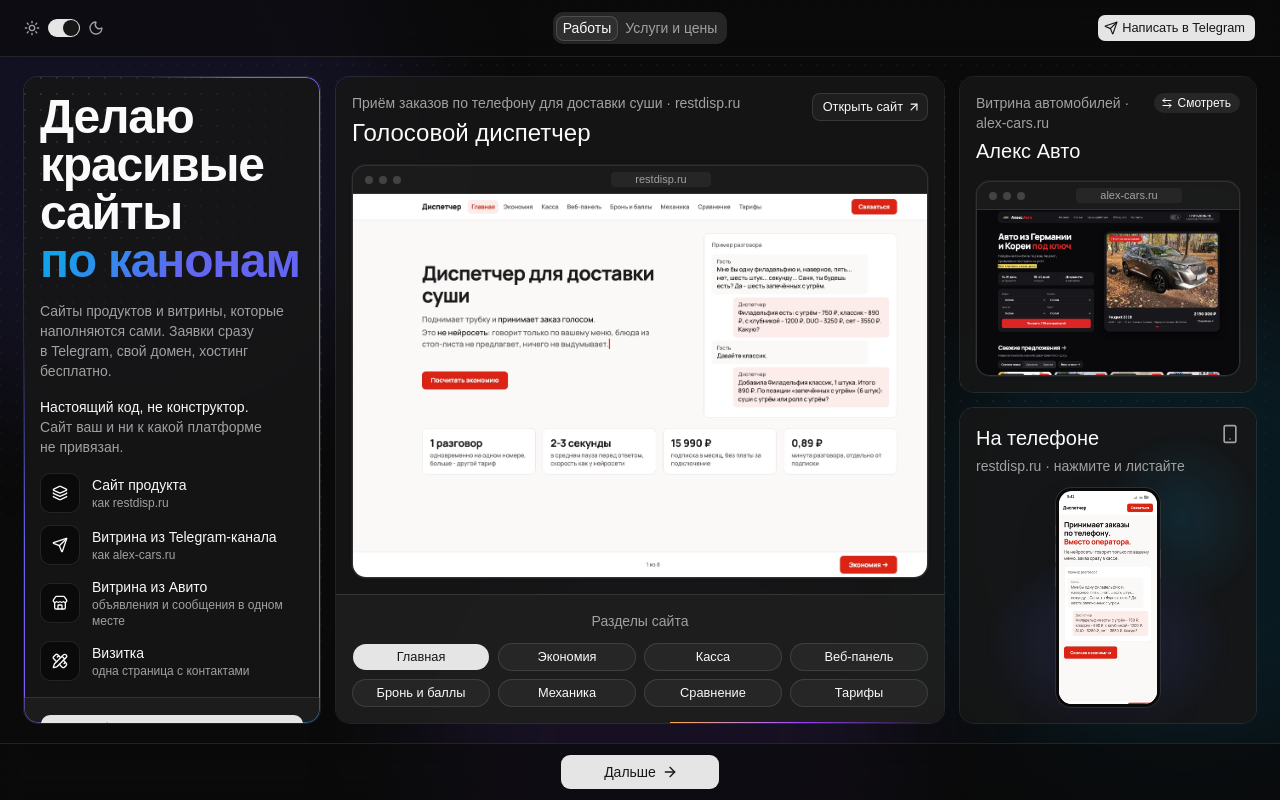
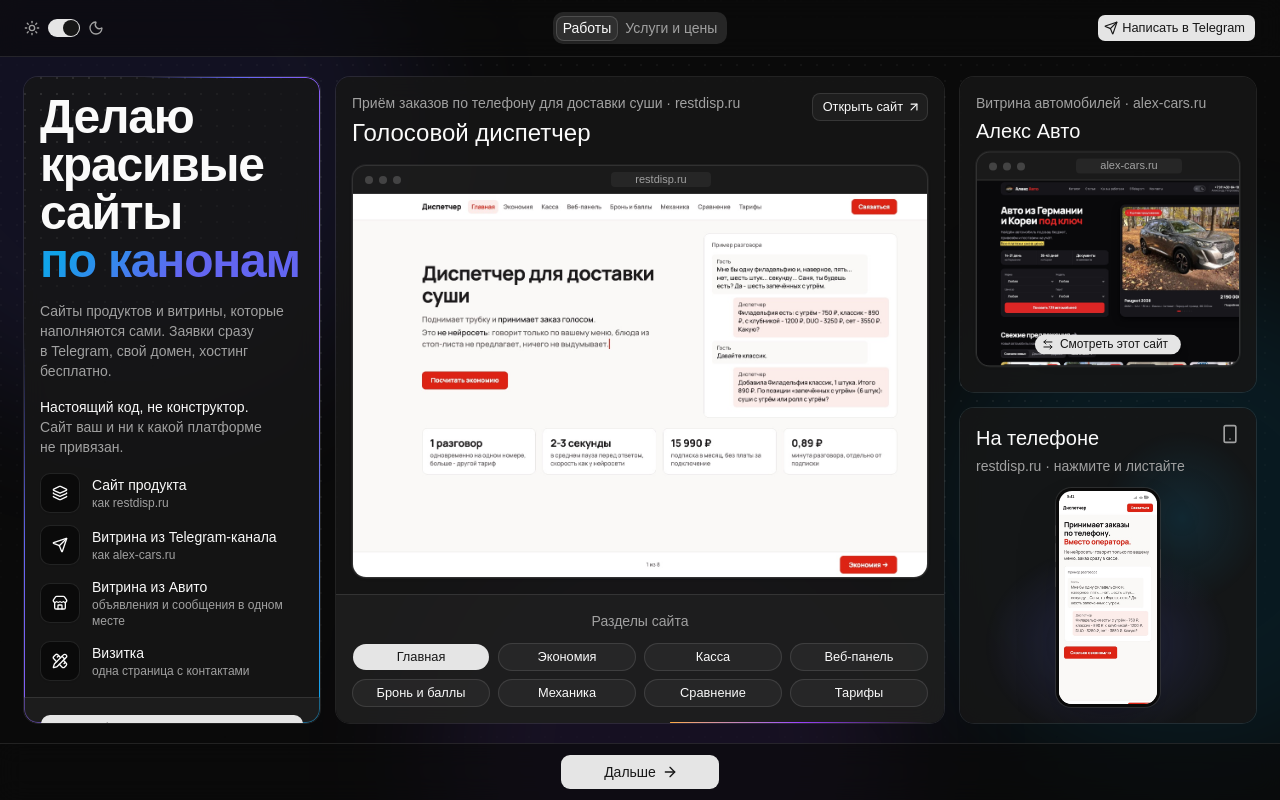
Before and after one commit to gozeff/imakeit, a React (Vite) app: page / in a window 1280 px wide. Built offline with nearby package versions, Linux system fonts and the light colour scheme.

Commit message:
Боковая карточка: короткая подпись, подсказка «Смотреть этот сайт», картинка подпрыгивает
Co-Authored-By: Claude Opus 5.5 <noreply@anthropic.com>

```diff
--- a/src/App.tsx
+++ b/src/App.tsx
@@ -46,10 +46,11 @@ type ProjectId = "disp" | "alex"
 
 const projects: Record<
   ProjectId,
-  { name: string; kind: string; url: string; href: string; desk: string; phone: string; bar: "light" | "dark"; links: [string, string, string][] }
+  { name: string; kind: string; short: string; url: string; href: string; desk: string; phone: string; bar: "light" | "dark"; links: [string, string, string][] }
 > = {
   disp: {
     name: "Голосовой диспетчер",
+    short: "Доставка суши",
     kind: "Приём заказов по телефону для доставки суши",
     url: "restdisp.ru",
     href: "https://restdisp.ru",
@@ -70,6 +71,7 @@ const projects: Record<
   alex: {
     name: "Алекс Авто",
     kind: "Витрина автомобилей",
+    short: "Витрина автомобилей",
     url: "alex-cars.ru",
     href: "https://alex-cars.ru",
     desk: "img/alex-desk.jpg",
@@ -272,18 +274,18 @@ function SideTile({ id, onPick }: { id: ProjectId; onPick: () => void }) {
     >
       <CardHeader>
         <CardDescription>
-          {p.kind} · {p.url}
+          {p.short} · {p.url}
         </CardDescription>
         <CardTitle className="text-xl">{p.name}</CardTitle>
-        <CardAction>
-          <Badge variant="secondary" className="gap-1 rounded-full">
-            <ArrowLeftRightIcon data-icon="inline-start" />
-            Смотреть
-          </Badge>
-        </CardAction>
       </CardHeader>
       <CardContent className="flex flex-1 flex-col">
-        <Shot url={p.url} src={p.desk} />
+        <div className="relative flex flex-1 flex-col animate-nudge group-hover/card:[animation-play-state:paused]">
+          <Shot url={p.url} src={p.desk} />
+          <Badge className="absolute bottom-3 left-1/2 -translate-x-1/2 gap-1.5 rounded-full px-3 py-1 shadow-lg">
+            <ArrowLeftRightIcon data-icon="inline-start" />
+            Смотреть этот сайт
+          </Badge>
+        </div>
       </CardContent>
     </Card>
   )
--- a/src/index.css
+++ b/src/index.css
@@ -178,3 +178,14 @@
     @apply font-sans;
     }
 }
+@keyframes nudge {
+  0%, 62%, 100% { transform: translateY(0); }
+  70% { transform: translateY(-10px); }
+  78% { transform: translateY(0); }
+  84% { transform: translateY(-4px); }
+  90% { transform: translateY(0); }
+}
+.animate-nudge { animation: nudge 3.2s ease-in-out infinite; }
+@media (prefers-reduced-motion: reduce) {
+  .animate-nudge { animation: none; }
+}
```
